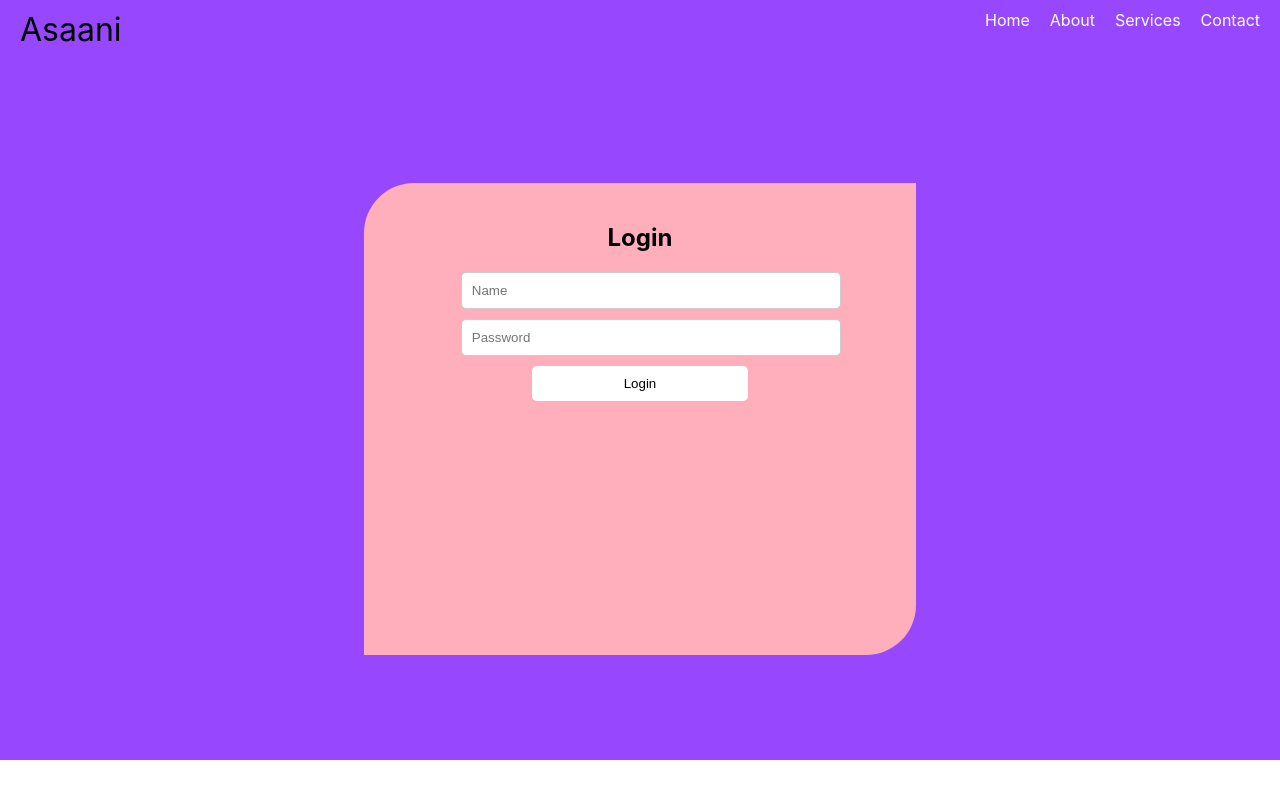
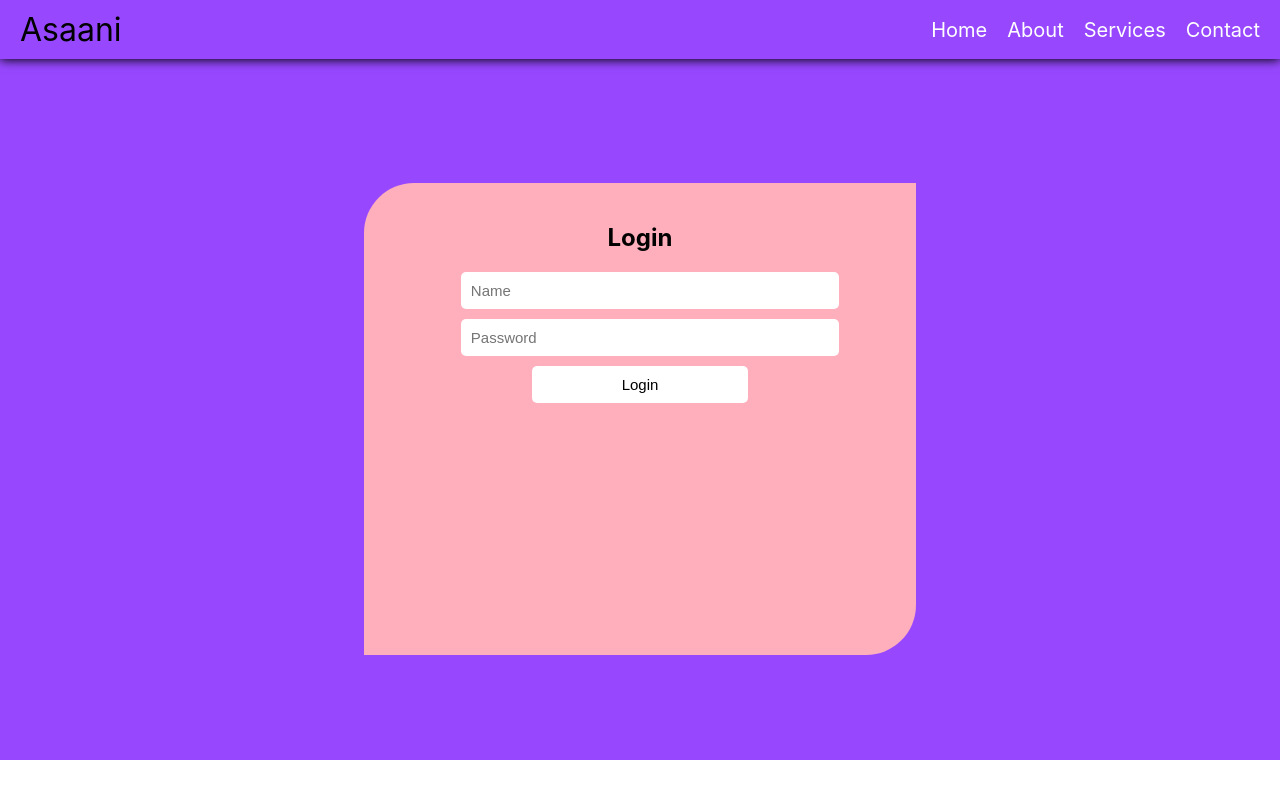
Before and after one commit to mallik-amaan/Asaani, a React (Create React App) app in the folder New folder/: page /login in a window 1280 px wide. Built offline with nearby package versions, Linux system fonts and the light colour scheme.

Commit message:
Made the navbar look a different component than the body. Also, increased the font size.

```diff
--- a/New folder/src/App.css
+++ b/New folder/src/App.css
@@ -12,7 +12,9 @@
   color: black;
   display: flex;
   justify-content: space-between;
+  align-items: center;
   padding: 10px 20px;
+  box-shadow: 0 1px 10px #000;
 }
 
 .navbar-heading {
@@ -24,6 +26,7 @@
   list-style-type: none;
   margin: 0;
   padding: 0;
+  font-size: 20px;
 }
 
 .nav-item {
@@ -86,8 +89,6 @@ body{
 
 }
 
-
-
 .FormContainer {
   display: flex;
   justify-content: center;
@@ -121,8 +122,9 @@ form{
 .form-group input {
   width: 100%;
   padding: 10px;
-  border: 1px solid #ccc;
   border-radius: 5px;
+  border:  none;
+  font-size: 15px;
 }
 
 .signUpButton {
@@ -134,5 +136,5 @@ form{
   border: none;
   border-radius: 5px;
   cursor: pointer;
-
+  font-size: 15px;
 }
```
